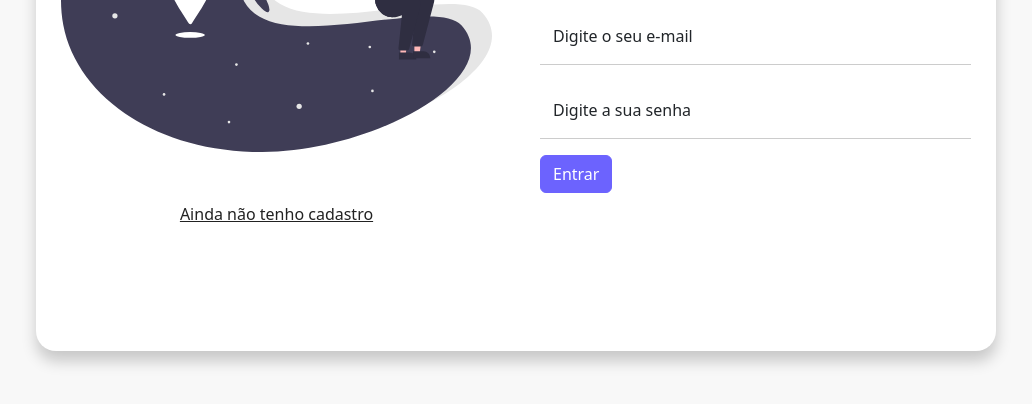
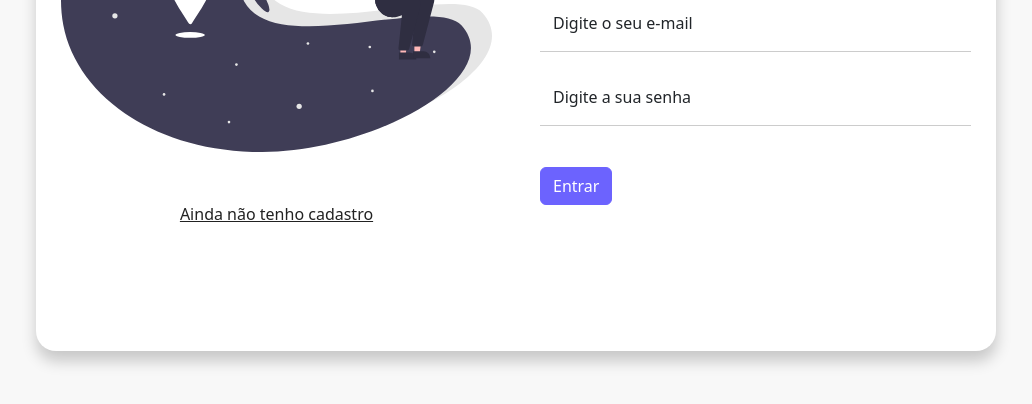
Before and after one commit to jonathasVeiga/Bootstrap, a plain HTML site: page 8_FORM-LOGIN-REGISTRO/login.html in a window 1280 px wide. Shown: the part 308-712 px from the top of the page, without its empty margins (124-1156 px from the left). Drawn offline with nearby package versions, Linux system fonts and the light colour scheme.

Commit message:
conclusão da estilização do formulario de cadastro

```diff
--- a/8_FORM-LOGIN-REGISTRO/css/style.css
+++ b/8_FORM-LOGIN-REGISTRO/css/style.css
@@ -60,13 +60,15 @@ body{
     color: #222;
 }
 
-.btn-primary[type="submit"]{
+#form-container input[type="submit"],
+#form-container input[type="checkbox"]:checked{
     background-color: #6c63fe;
     border-color: #6c63fe;
 }
 
 .btn.btn-primary{
     width: 100%;
+    margin-top:25px;
 }
 
 @media(min-width:768px){
```
